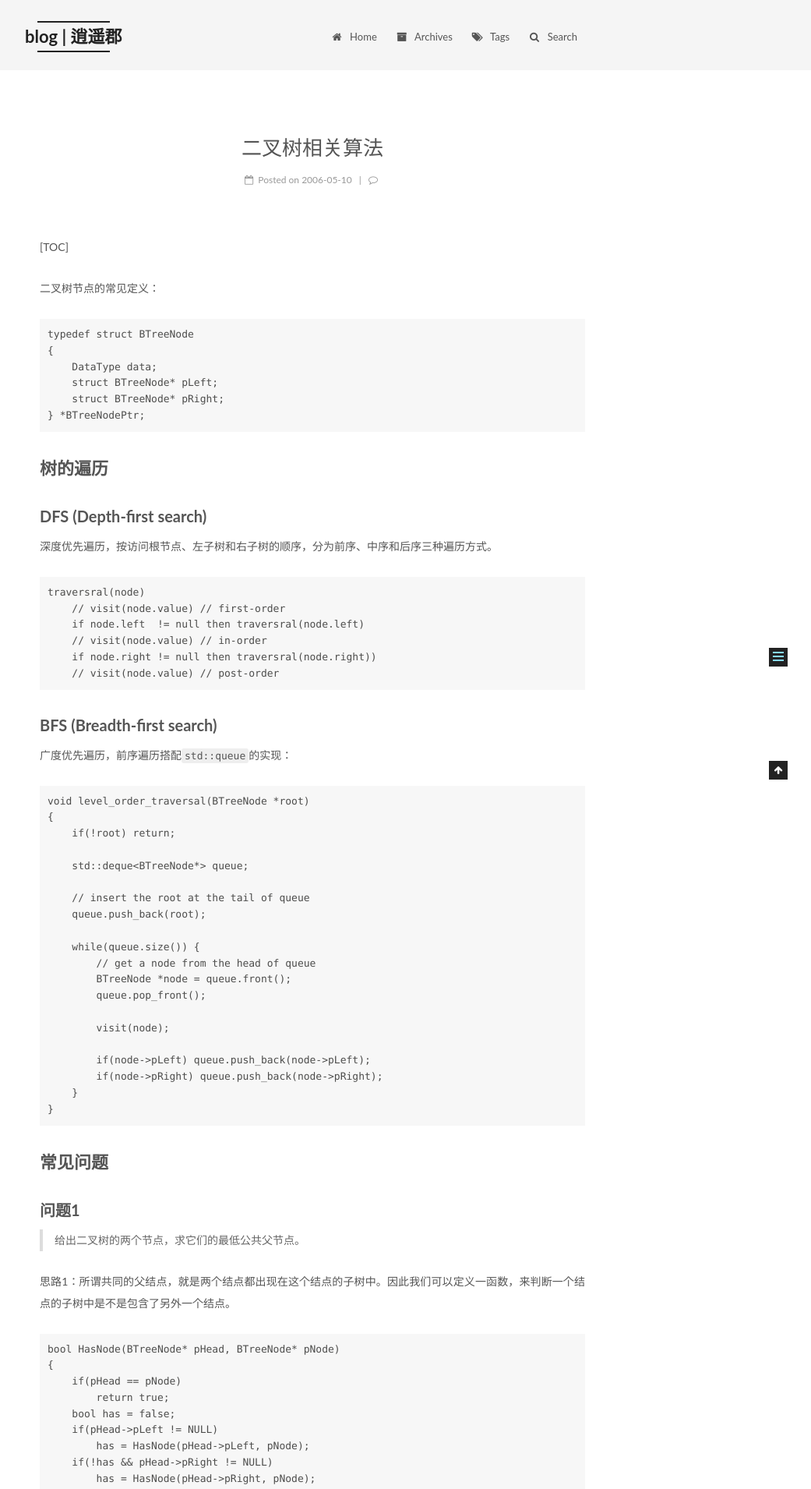
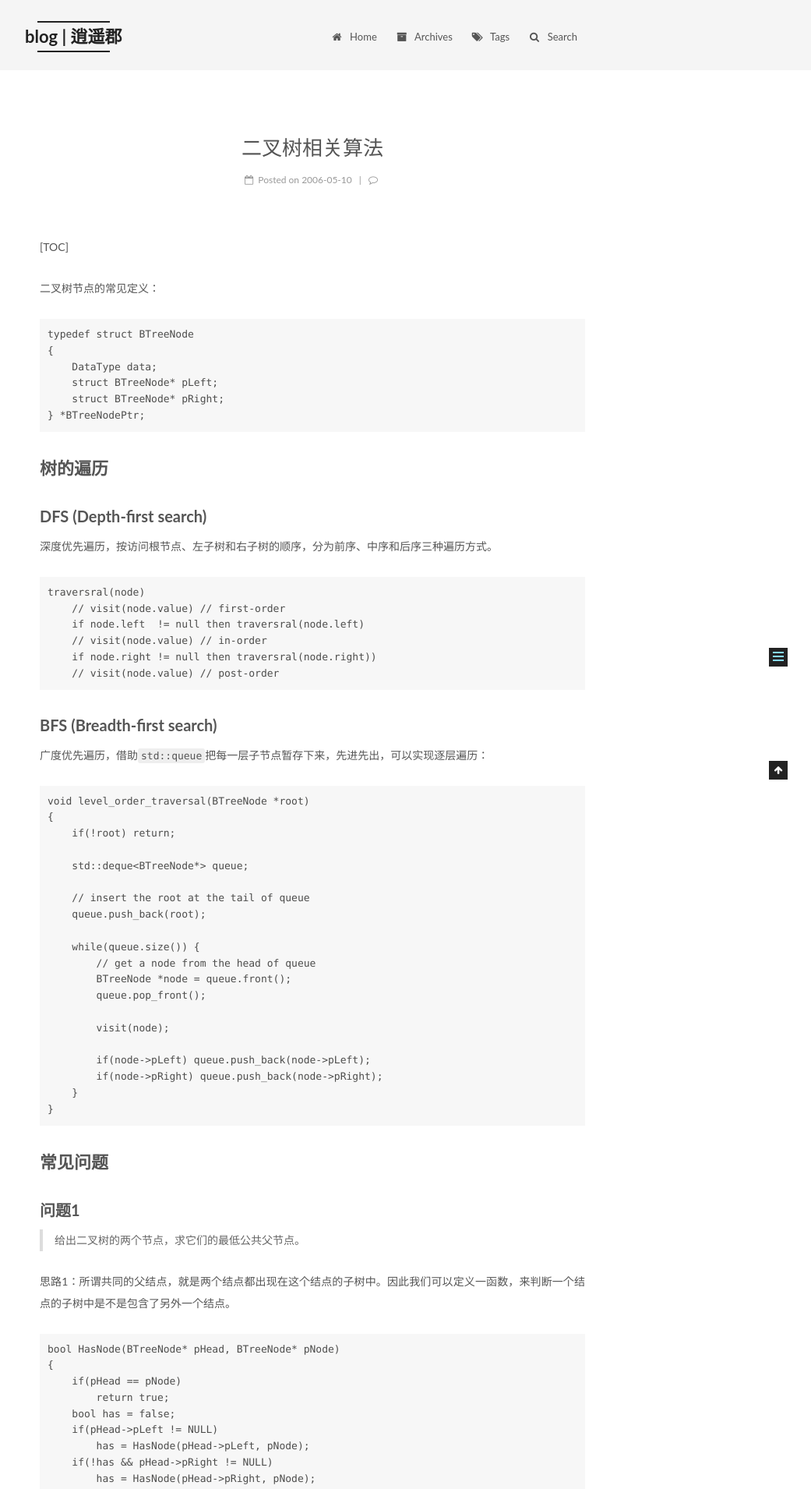
Before and after one commit to qxj/qxj.github.com, a Jekyll site: the page built from _posts/2006-05-10-binary-tree.md, in a window 1280 px wide. Shown: the top 1910 px of the page at 78% size, without its empty margins (239-1280 px from the left). Built offline with Jekyll 4.4.1, drawn with Linux system fonts in a browser that asks for light colours; nearby versions of some CDN libraries; some web fonts are replaced; comment, search, counter and statistics services are not loaded.

Commit message:
trival update

```diff
--- a/_posts/2006-05-10-binary-tree.md
+++ b/_posts/2006-05-10-binary-tree.md
@@ -28,7 +28,7 @@ tags: algorithm
 
 ### BFS (Breadth-first search)
 
-广度优先遍历，前序遍历搭配`std::queue`的实现：
+广度优先遍历，借助`std::queue`把每一层子节点暂存下来，先进先出，可以实现逐层遍历：
 
     void level_order_traversal(BTreeNode *root)
     {
```
